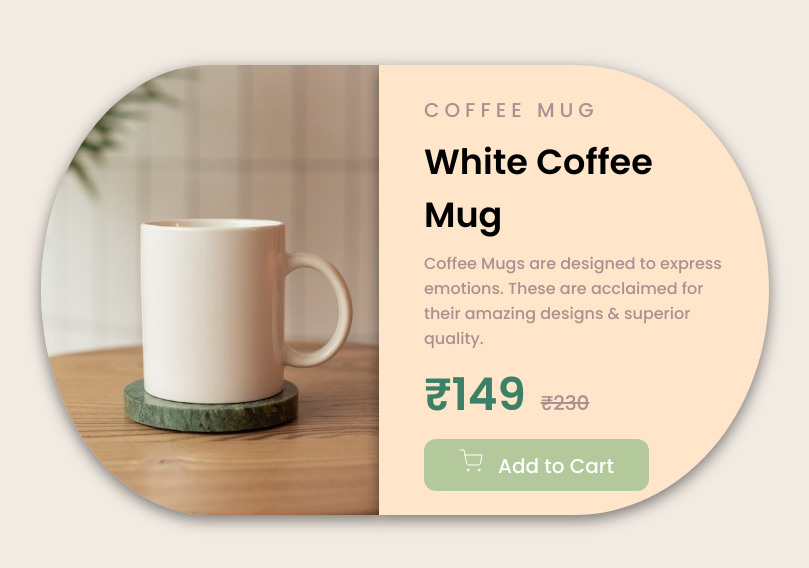
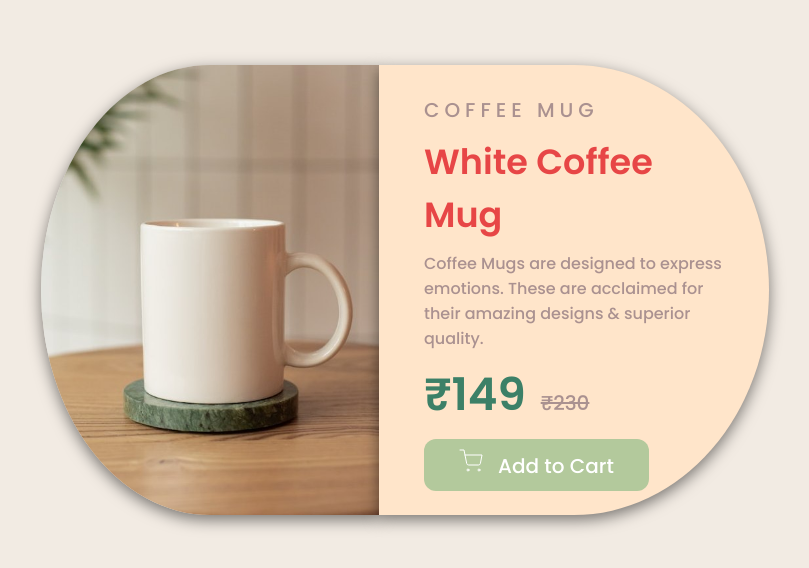
Before and after one commit to prakhar67199/coffee-mug-web-project, a plain HTML site: page index.html in a window 1280 px wide. Shown: the part 110-678 px from the top of the page, without its empty margins (235-1044 px from the left). Drawn offline with Linux system fonts and the light colour scheme.

Commit message:
color correction

```diff
--- a/style.css
+++ b/style.css
@@ -64,6 +64,7 @@ body
     font-size: 35px;
     font-weight:800;
     margin-bottom: 10px;
+    color: #E74646;
 }
 .desc
 {
```
